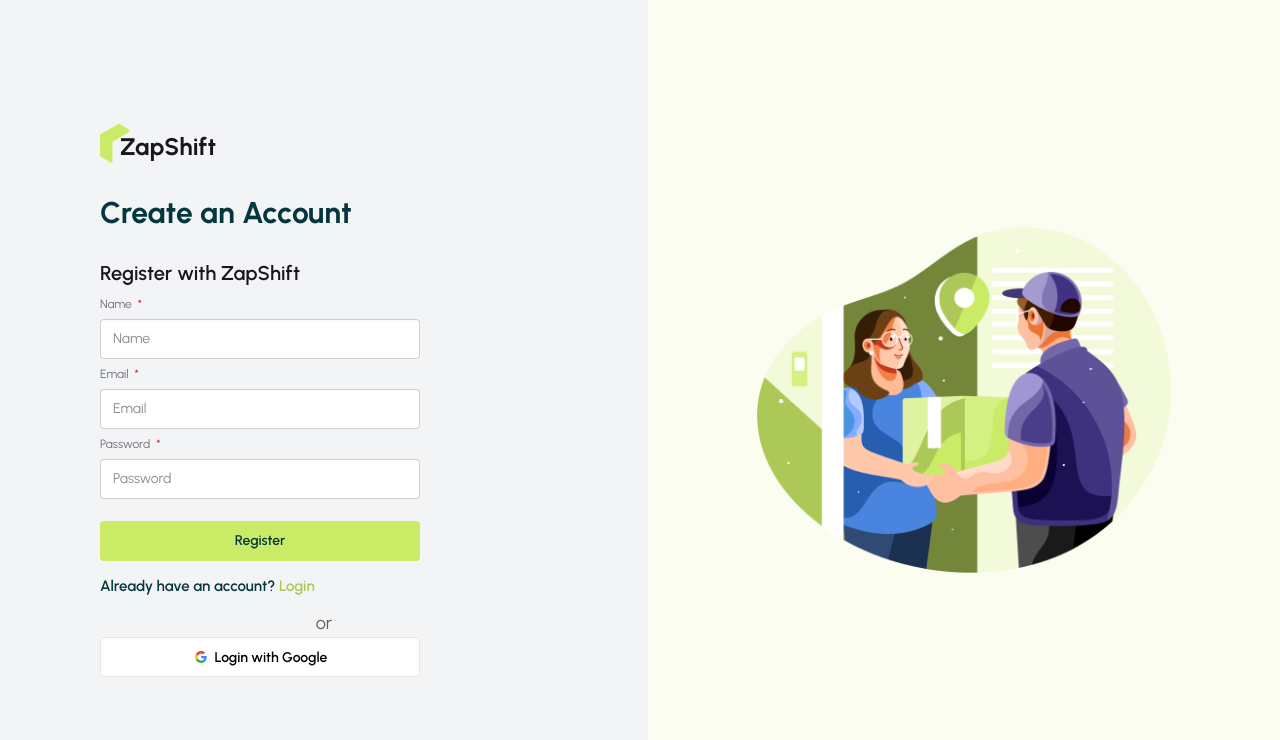
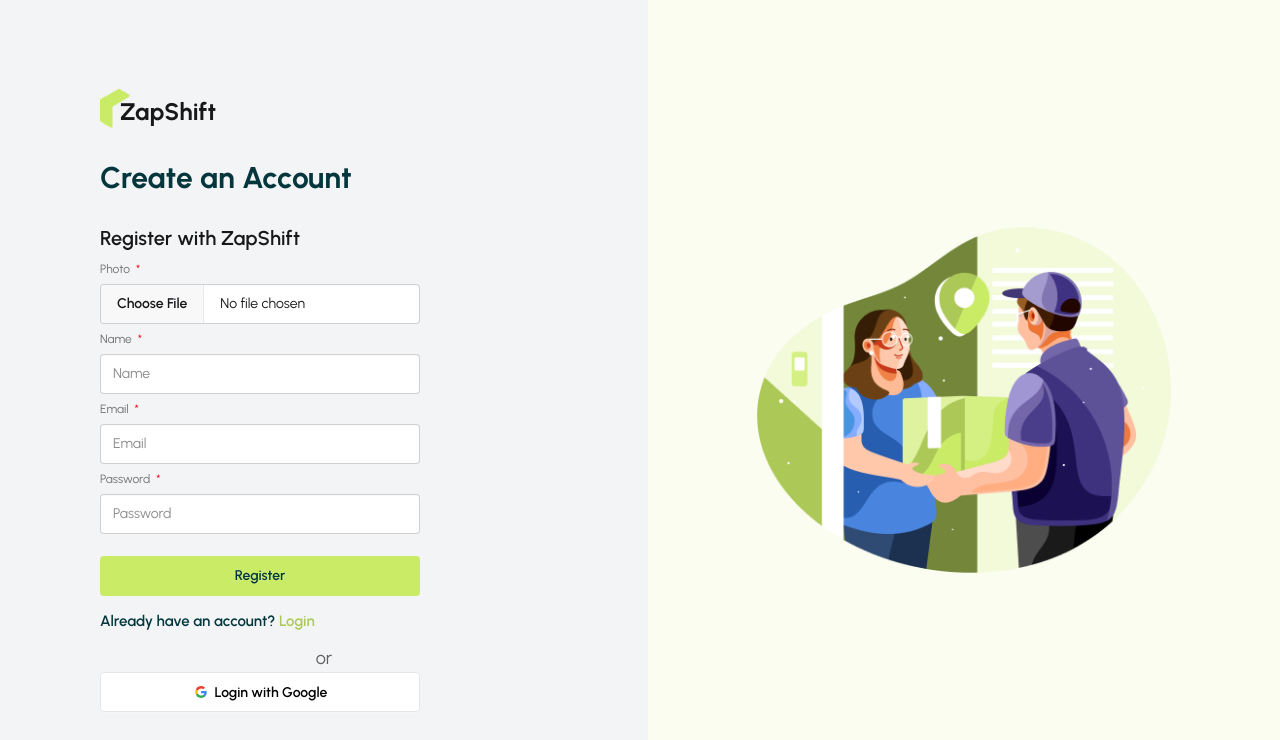
Before and after one commit to suronjit02/zap-shift-client, a React (Vite) app: page /register in a window 1280 px wide. Shown: the top 740 px of the page. Built offline with nearby package versions, Linux system fonts and the light colour scheme; no server answers.

Commit message:
imagebb api setup

```diff
--- a/package.json
+++ b/package.json
@@ -11,6 +11,7 @@
   },
   "dependencies": {
     "@tailwindcss/vite": "^4.2.2",
+    "axios": "^1.20.0",
     "firebase": "^12.17.1",
     "leaflet": "^1.9.4",
     "react": "^19.2.4",
--- a/src/pages/Auth/Register.jsx
+++ b/src/pages/Auth/Register.jsx
@@ -3,6 +3,7 @@ import { useForm } from "react-hook-form";
 import { Link } from "react-router";
 import useAuth from "../../hooks/useAuth";
 import SocialLogin from "./SocialLogin/SocialLogin";
+import axios from "axios";
 
 const Register = () => {
   const {
@@ -16,9 +17,23 @@ const Register = () => {
   const handleRegistration = (data) => {
     console.log(data);
 
+    const profileImg = data.photo[0];
+
     registerUser(data.email, data.password)
       .then((result) => {
         console.log(result.user);
+
+        // store the image and get the photo url
+        const formData = new FormData();
+        formData.append("image", profileImg);
+
+        const image_Api_Url = `https://api.imgbb.com/1/upload?key=${import.meta.env.VITE_imgbb_host_key}`;
+
+        axios.post(image_Api_Url, formData).then((res) => {
+          console.log("after image upload", res.data.data.url);
+
+          // update user profile
+        });
       })
       .catch((error) => {
         console.log(error);
@@ -39,6 +54,19 @@ const Register = () => {
           <legend className="fieldset-legend text-xl">
             Register with ZapShift
           </legend>
+
+          {/* image field */}
+          <label className="label">
+            Photo <span className="text-red-600">*</span>
+          </label>
+          <input
+            type="file"
+            {...register("photo", { required: true })}
+            className="file-input"
+          />
+          {errors.photo?.type === "required" && (
+            <p className="text-red-600">Photo is required</p>
+          )}
 
           {/* name */}
           <label className="label">
```
Also changed, not shown: 1 other file (tests, documents, lock files or other folders).
